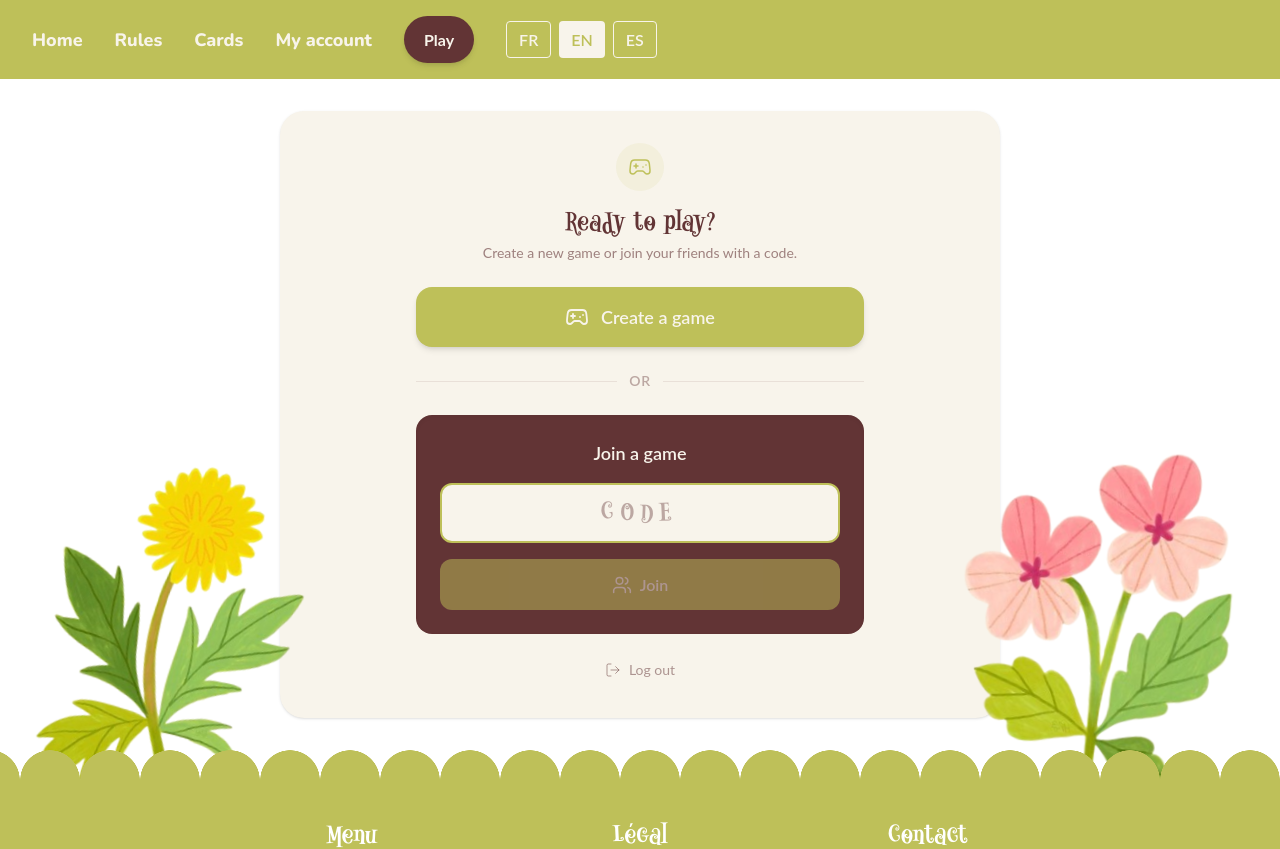
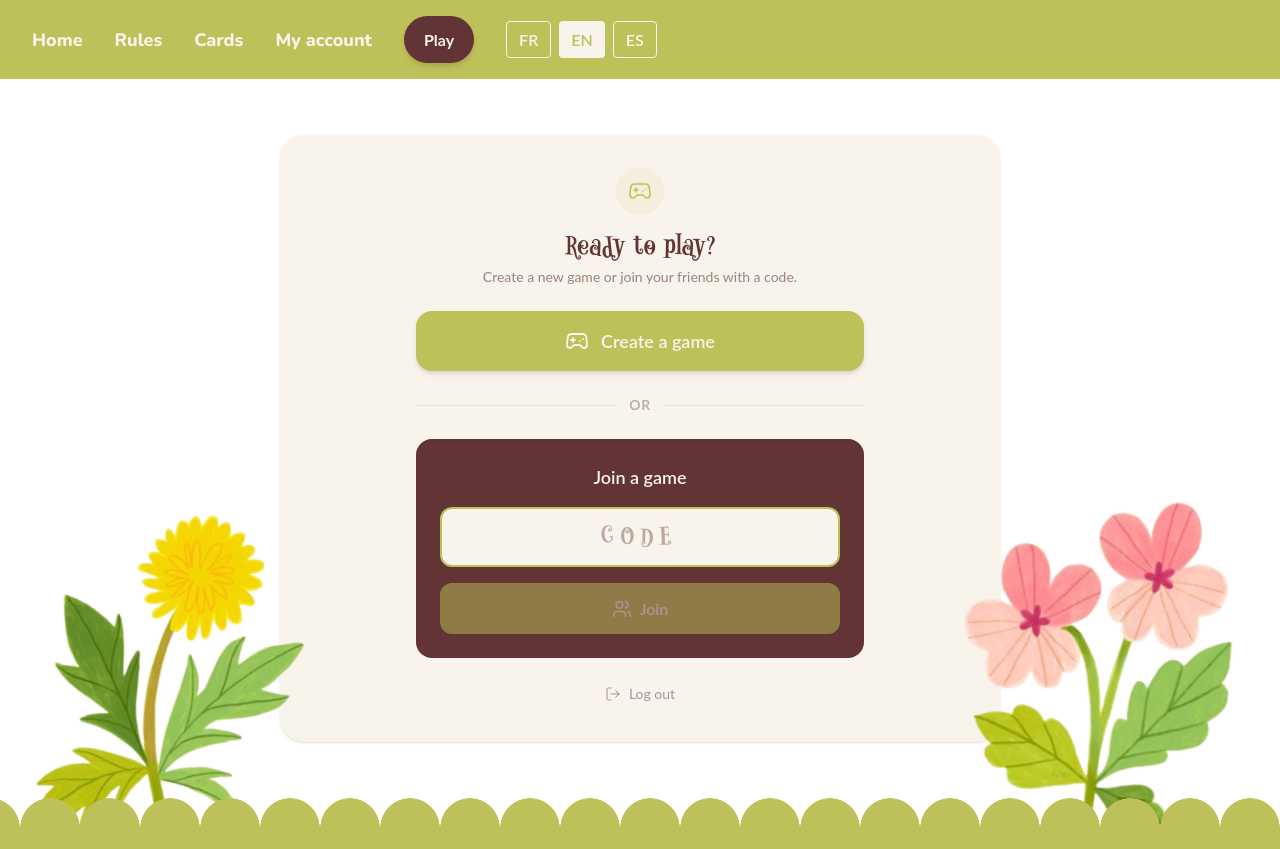
Before and after one commit to DerouillonAlice/sauve_qui_pousse, a Vue app: page /jouer in a window 1280 px wide. Shown: the top 849 px of the page. Built offline with nearby package versions, Linux system fonts and the light colour scheme; sample sign-in values are in the browser's storage.

Commit message:
fix: lint errors from merge, space out play page

```diff
--- a/src/components/AppFooter.vue
+++ b/src/components/AppFooter.vue
@@ -1,6 +1,5 @@
 <script setup lang="ts">
 import { RouterLink } from 'vue-router'
-import footerImg from '@/assets/img/footer.svg'
 
 const menuLinks = [
   { label: 'Accueil', to: '/' },
--- a/src/views/HomeView.vue
+++ b/src/views/HomeView.vue
@@ -15,14 +15,10 @@ import branchLadybug2Img from '@/assets/img/branch_ladybug_2.svg'
 import branchLadybug1Img from '@/assets/img/branch_ladybug_1.svg'
 import scarecrowImg from '@/assets/img/scarecrow.svg'
 import tractorImg from '@/assets/img/tractor.svg'
-import leafsHornetImg from '@/assets/img/leafs_honet.svg'
 import pesticideImg from '@/assets/img/pesticide.svg'
-import beeImg from '@/assets/img/bee.svg'
 import hornet2Img from '@/assets/img/hornet_2.svg'
 import branchBee2Img from '@/assets/img/branch_bee_2.svg'
 import leafsImg from '@/assets/img/leafs.svg'
-import yellowFlowerImg from '@/assets/img/yellow_flower.svg'
-import pinkFlowerImg from '@/assets/img/pink_flower.svg'
 import wormImg from '@/assets/img/worm.svg'
 import ladybugImg from '@/assets/img/ladybug.svg'
 
--- a/src/views/PlayView.vue
+++ b/src/views/PlayView.vue
@@ -52,7 +52,7 @@ onUnmounted(() => stopPolling())
   <!-- Full-screen game view — bypasses hero+grid entirely -->
   <GameActive v-if="isAuthenticated && isInGame && (isActive || isFinished)" />
 
-  <div v-else class="bg-white pt-4 lg:pt-8 pb-8">
+  <div v-else class="bg-white pt-8 lg:pt-14 pb-14">
 
     <div class="max-w-3xl mx-auto px-6">
 
```
Also changed, not shown: 21 other files (tests, documents, lock files or other folders).
